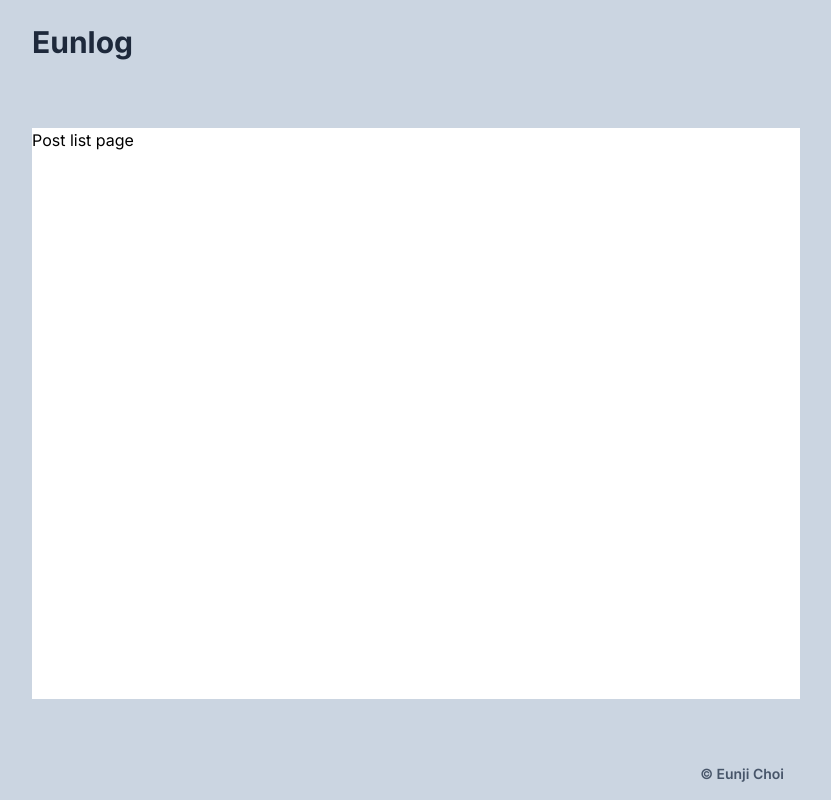
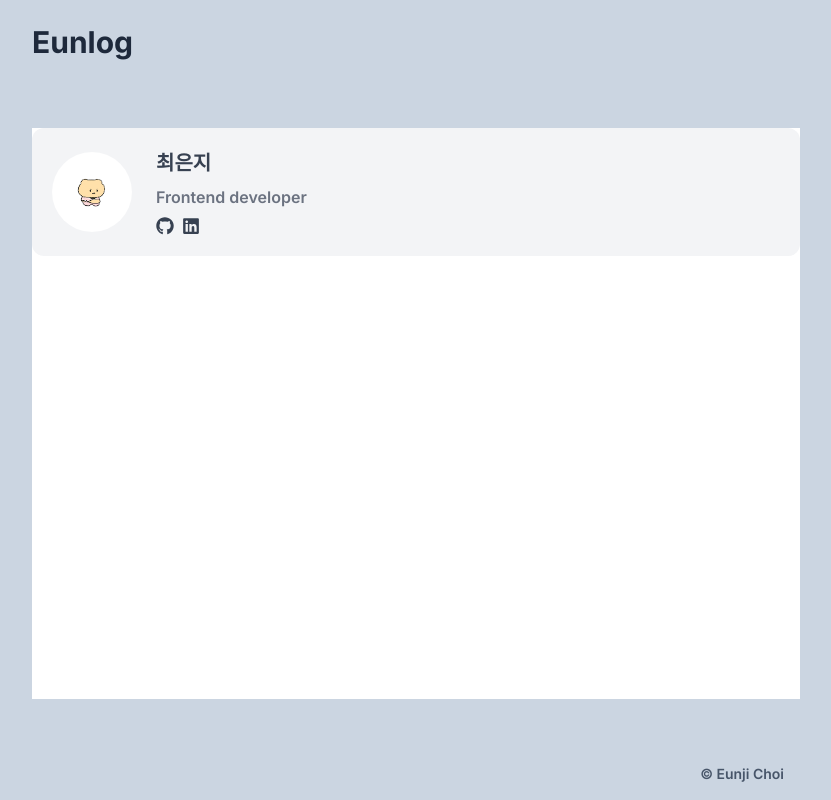
Before and after one commit to chldmswnl/eunlog, a Next.js app: page / in a window 1280 px wide. Shown: the whole page, without its empty margins (224-1055 px from the left). Built offline with nearby package versions, Linux system fonts and the light colour scheme.

Commit message:
feat: ProfileSection component 추가

```diff
--- a/src/app/page.tsx
+++ b/src/app/page.tsx
@@ -1,7 +1,9 @@
+import ProfileSection from '@/components/ProfileSection'
+
 export default function PostList() {
   return (
     <section>
-      <span>Post list page</span>
+      <ProfileSection />
     </section>
   )
 }
--- /dev/null
+++ b/src/components/ProfileSection/index.tsx
@@ -0,0 +1,41 @@
+import Image from 'next/image'
+import profilePic from '../../../public/images.png'
+import Link from 'next/link'
+
+export default function ProfileSection() {
+  return (
+    <section className="flex h-32 w-full items-center gap-x-6 rounded-xl bg-gray-100 p-5">
+      <div className="h-20 w-20 overflow-hidden rounded-full">
+        <Image alt="profile image" src={profilePic} />
+      </div>
+      <section className="flex flex-col gap-y-2">
+        <h1 className="text-xl font-bold text-gray-700">최은지</h1>
+        <h2 className="font-semibold text-gray-500">Frontend developer</h2>
+        <section className="flex gap-x-2">
+          <Link href="https://github.com/chldmswnl">
+            <svg
+              xmlns="http://www.w3.org/2000/svg"
+              height="18"
+              width="18"
+              viewBox="0 0 496 512"
+              fill="#374151"
+            >
+              <path d="M165.9 397.4c0 2-2.3 3.6-5.2 3.6-3.3 .3-5.6-1.3-5.6-3.6 0-2 2.3-3.6 5.2-3.6 3-.3 5.6 1.3 5.6 3.6zm-31.1-4.5c-.7 2 1.3 4.3 4.3 4.9 2.6 1 5.6 0 6.2-2s-1.3-4.3-4.3-5.2c-2.6-.7-5.5 .3-6.2 2.3zm44.2-1.7c-2.9 .7-4.9 2.6-4.6 4.9 .3 2 2.9 3.3 5.9 2.6 2.9-.7 4.9-2.6 4.6-4.6-.3-1.9-3-3.2-5.9-2.9zM244.8 8C106.1 8 0 113.3 0 252c0 110.9 69.8 205.8 169.5 239.2 12.8 2.3 17.3-5.6 17.3-12.1 0-6.2-.3-40.4-.3-61.4 0 0-70 15-84.7-29.8 0 0-11.4-29.1-27.8-36.6 0 0-22.9-15.7 1.6-15.4 0 0 24.9 2 38.6 25.8 21.9 38.6 58.6 27.5 72.9 20.9 2.3-16 8.8-27.1 16-33.7-55.9-6.2-112.3-14.3-112.3-110.5 0-27.5 7.6-41.3 23.6-58.9-2.6-6.5-11.1-33.3 2.6-67.9 20.9-6.5 69 27 69 27 20-5.6 41.5-8.5 62.8-8.5s42.8 2.9 62.8 8.5c0 0 48.1-33.6 69-27 13.7 34.7 5.2 61.4 2.6 67.9 16 17.7 25.8 31.5 25.8 58.9 0 96.5-58.9 104.2-114.8 110.5 9.2 7.9 17 22.9 17 46.4 0 33.7-.3 75.4-.3 83.6 0 6.5 4.6 14.4 17.3 12.1C428.2 457.8 496 362.9 496 252 496 113.3 383.5 8 244.8 8zM97.2 352.9c-1.3 1-1 3.3 .7 5.2 1.6 1.6 3.9 2.3 5.2 1 1.3-1 1-3.3-.7-5.2-1.6-1.6-3.9-2.3-5.2-1zm-10.8-8.1c-.7 1.3 .3 2.9 2.3 3.9 1.6 1 3.6 .7 4.3-.7 .7-1.3-.3-2.9-2.3-3.9-2-.6-3.6-.3-4.3 .7zm32.4 35.6c-1.6 1.3-1 4.3 1.3 6.2 2.3 2.3 5.2 2.6 6.5 1 1.3-1.3 .7-4.3-1.3-6.2-2.2-2.3-5.2-2.6-6.5-1zm-11.4-14.7c-1.6 1-1.6 3.6 0 5.9 1.6 2.3 4.3 3.3 5.6 2.3 1.6-1.3 1.6-3.9 0-6.2-1.4-2.3-4-3.3-5.6-2z" />
+            </svg>
+          </Link>
+          <Link href="https://www.linkedin.com/in/eunji0218/">
+            <svg
+              xmlns="http://www.w3.org/2000/svg"
+              height="18"
+              width="18"
+              viewBox="0 0 448 512"
+              fill="#374151"
+            >
+              <path d="M416 32H31.9C14.3 32 0 46.5 0 64.3v383.4C0 465.5 14.3 480 31.9 480H416c17.6 0 32-14.5 32-32.3V64.3c0-17.8-14.4-32.3-32-32.3zM135.4 416H69V202.2h66.5V416zm-33.2-243c-21.3 0-38.5-17.3-38.5-38.5S80.9 96 102.2 96c21.2 0 38.5 17.3 38.5 38.5 0 21.3-17.2 38.5-38.5 38.5zm282.1 243h-66.4V312c0-24.8-.5-56.7-34.5-56.7-34.6 0-39.9 27-39.9 54.9V416h-66.4V202.2h63.7v29.2h.9c8.9-16.8 30.6-34.5 62.9-34.5 67.2 0 79.7 44.3 79.7 101.9V416z" />
+            </svg>
+          </Link>
+        </section>
+      </section>
+    </section>
+  )
+}
```
Also changed, not shown: public/images.png (added).
